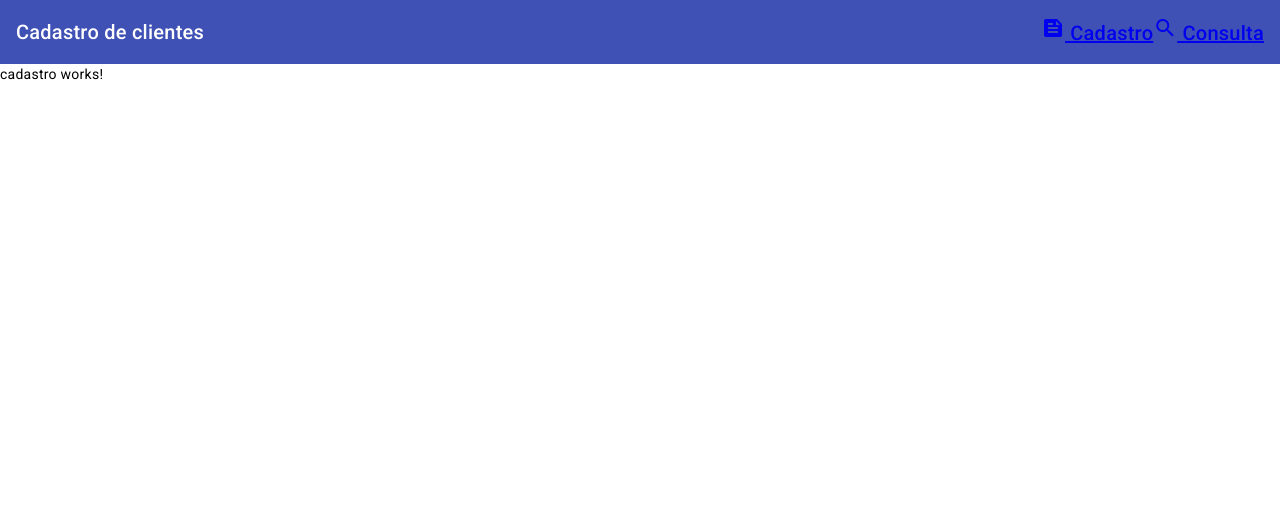
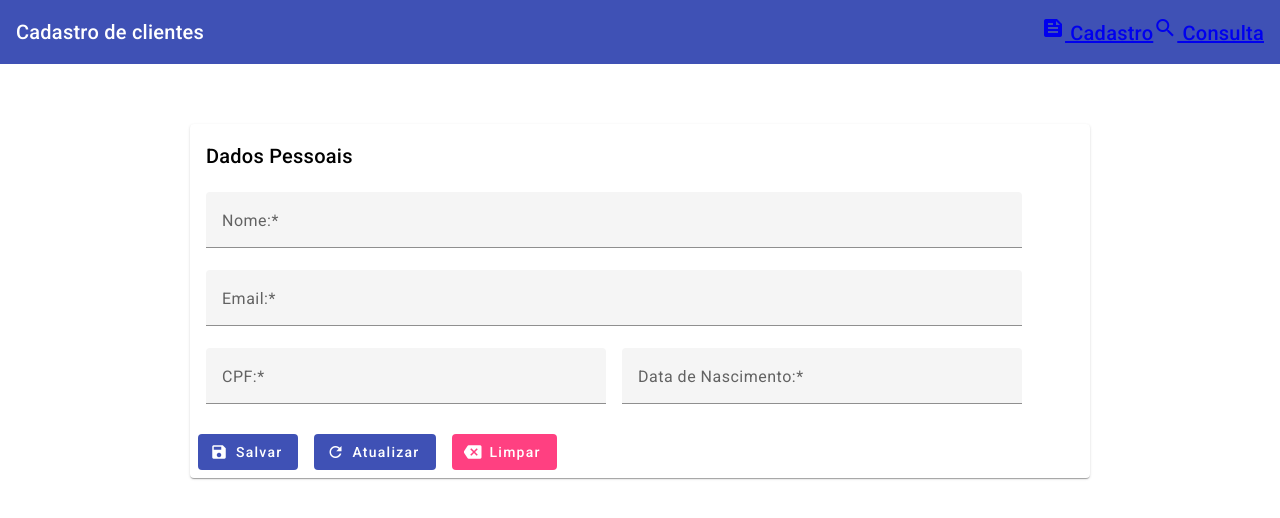
Before and after one commit to anamsilva1981/poc-crud-clientes-angular-material, an Angular app: page /cadastro in a window 1280 px wide. Shown: the top 518 px of the page. Built offline with nearby package versions, Linux system fonts and the light colour scheme.

Commit message:
feat(cadastro): implementa formulário de cadastro com validação e layout responsivo

```diff
--- a/package.json
+++ b/package.json
@@ -15,6 +15,7 @@
     "@angular/common": "^19.2.0",
     "@angular/compiler": "^19.2.0",
     "@angular/core": "^19.2.0",
+    "@angular/flex-layout": "^15.0.0-beta.42",
     "@angular/forms": "^19.2.0",
     "@angular/material": "^19.0.4",
     "@angular/platform-browser": "^19.2.0",
@@ -22,6 +23,7 @@
     "@angular/router": "^19.2.0",
     "rxjs": "~7.8.0",
     "tslib": "^2.3.0",
+    "uuid": "^11.0.2",
     "zone.js": "~0.15.0"
   },
   "devDependencies": {
--- a/src/app/components/cadastro/cadastro.component.html
+++ b/src/app/components/cadastro/cadastro.component.html
@@ -1 +1,65 @@
-<p>cadastro works!</p>
+<div fxLayout="row" fxLayoutAlign="center">
+    <div fxLayout="column" fxFlex="900px">
+        <form class="mt-60" #clientesFrm="ngForm">
+            <mat-card>
+                <mat-card-header>
+                    <mat-card-title>Dados Pessoais</mat-card-title>
+                </mat-card-header>
+
+                <mat-card-content class="mt-20">
+                    <div fxLayout="row" fxLayoutAlign="start" fxLayoutGap="16px">
+                        <div fxLayout="column" fxFlex="816px">
+                            <mat-form-field class="full-width">
+                                <mat-label>Nome:* </mat-label>
+                                <input matInput type="text" placeholder="Ex: José da Silva">
+                            </mat-form-field>
+                        </div>
+                    </div>
+                    <div fxLayout="row" fxLayoutAlign="start" fxLayoutGap="16px">
+                        <div fxLayout="column" fxFlex="816px">
+                            <mat-form-field class="full-width">
+                                <mat-label>Email:* </mat-label>
+                                <input matInput type="email" placeholder="Digite seu email">
+                            </mat-form-field>
+                        </div>
+                    </div>
+                    <div fxLayout="row" fxLayoutAlign="start" fxLayoutGap="16px">
+                        <div fxLayout="column" fxFlex="400px">
+                            <mat-form-field class="full-width">
+                                <mat-label>CPF:* </mat-label>
+                                <input matInput type="number" placeholder="Digite seu cpf">
+                            </mat-form-field>
+                        </div>
+                        <div fxLayout="column" fxFlex="400px">
+                            <mat-form-field class="full-width">
+                                <mat-label>Data de Nascimento:* </mat-label>
+                                <input matInput type="number" placeholder="Digite sua data de nascimento">
+                            </mat-form-field>
+                        </div>
+                    </div>
+                </mat-card-content>
+
+                <mat-card-actions>
+                    <div fxLayout="row" fxLayoutAlign="start" fxLayoutGap="16px">
+                        <!-- <div fxLayout="column"> -->
+                            <button mat-flat-button color="primary">
+                                <mat-icon fontIcon="save"></mat-icon>
+                                Salvar
+                            </button>
+                            <button mat-flat-button color="primary">
+                                <mat-icon fontIcon="refresh"></mat-icon>
+                                Atualizar
+                            </button>
+                            <button mat-flat-button color="accent">
+                                <mat-icon fontIcon="backspace"></mat-icon>
+                                Limpar
+                            </button>
+                        <!-- </div> -->
+                    </div>
+                </mat-card-actions>
+            </mat-card>
+
+        </form>
+
+    </div>
+</div>
--- a/src/styles.css
+++ b/src/styles.css
@@ -2,3 +2,23 @@
 
 html, body { height: 100%; }
 body { margin: 0; font-family: Roboto, "Helvetica Neue", sans-serif; }
+
+.mt-20{
+    margin-top: 20px;
+}
+
+.mt-40{
+    margin-top: 40px;
+}
+
+.mt-60{
+    margin-top: 60px;
+}
+
+.full-width{
+    width: 100%;
+}
+
+.ml-5{
+    margin-left: 5px;
+}
```
Also changed, not shown: src/app/components/cadastro/cadastro.component.ts (+16 -1 lines), 1 other file (tests, documents, lock files or other folders).
